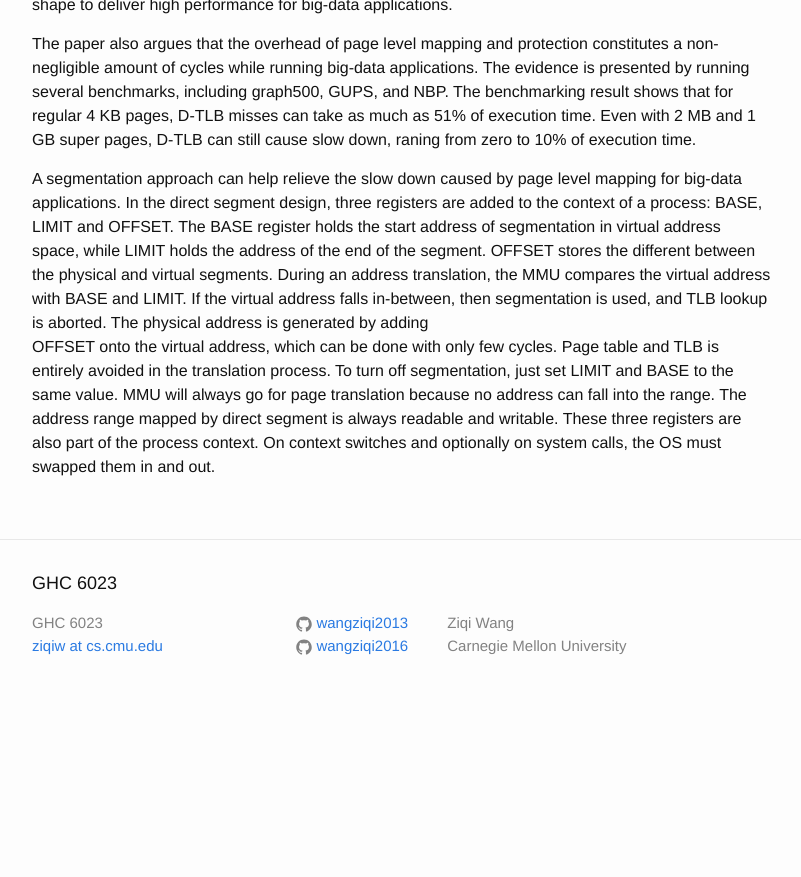
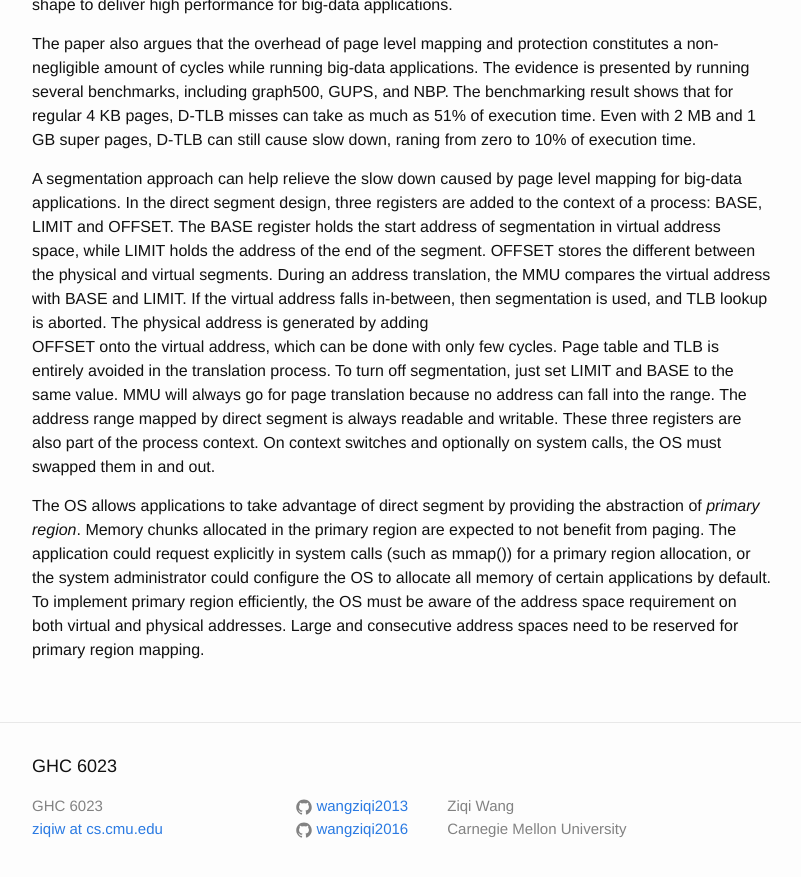
Before and after one commit to wangziqi2013/wangziqi2013.github.io, a Jekyll site: the page built from _posts/2018-06-09-direct-segment.markdown, in a window 1280 px wide and 900 px high, scrolled down 1018 px. Shown: the top 877 px of the window, without its empty margins (238-1039 px from the left). Built offline with Jekyll 4.4.1, drawn with Linux system fonts in a browser that asks for light colours; before the commit the page ends 1735 px from its top, so only the background shows below that.

Commit message:
Adding OS requirement

```diff
--- a/_posts/2018-06-09-direct-segment.markdown
+++ b/_posts/2018-06-09-direct-segment.markdown
@@ -52,3 +52,10 @@ in the translation process. To turn off segmentation, just set LIMIT and BASE to
 go for page translation because no address can fall into the range. The address range mapped by direct segment
 is always readable and writable. These three registers are also part of the process context. On context switches and
 optionally on system calls, the OS must swapped them in and out.
+
+The OS allows applications to take advantage of direct segment by providing the abstraction of *primary region*. Memory
+chunks allocated in the primary region are expected to not benefit from paging. The application could request explicitly
+in system calls (such as mmap()) for a primary region allocation, or the system administrator could configure
+the OS to allocate all memory of certain applications by default. To implement primary region efficiently, the OS
+must be aware of the address space requirement on both virtual and physical addresses. Large and consecutive address
+spaces need to be reserved for primary region mapping.
```
